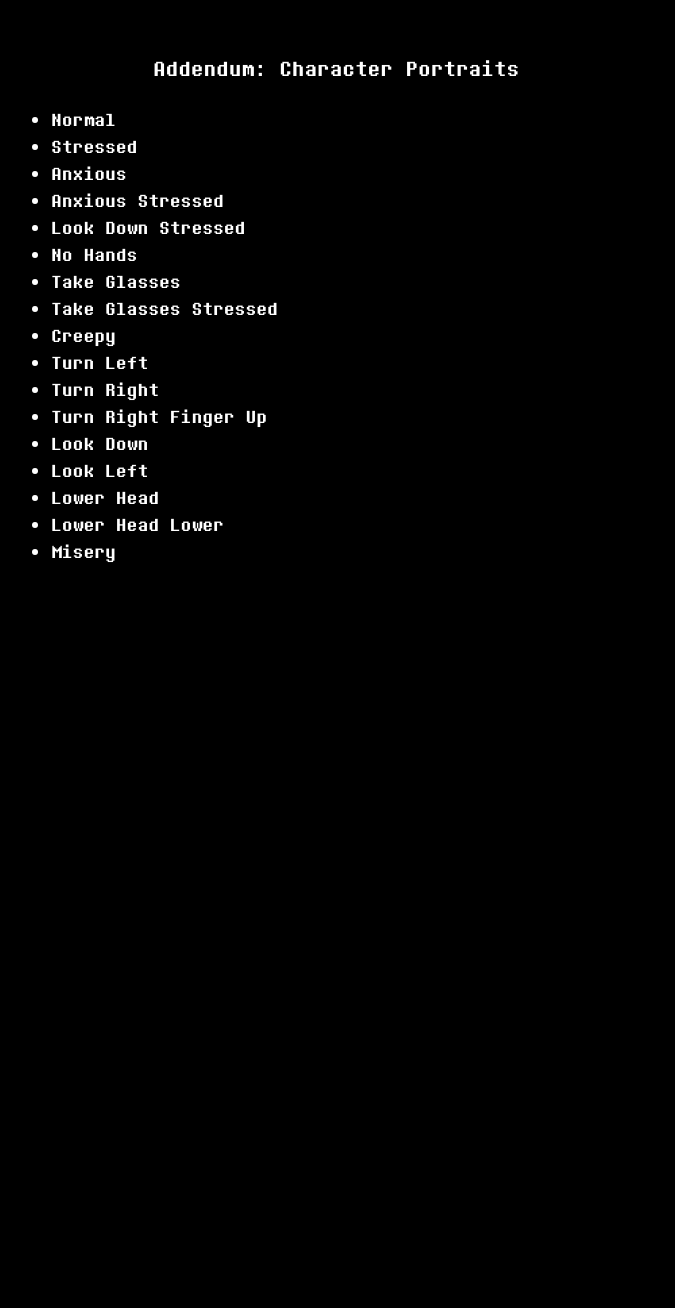
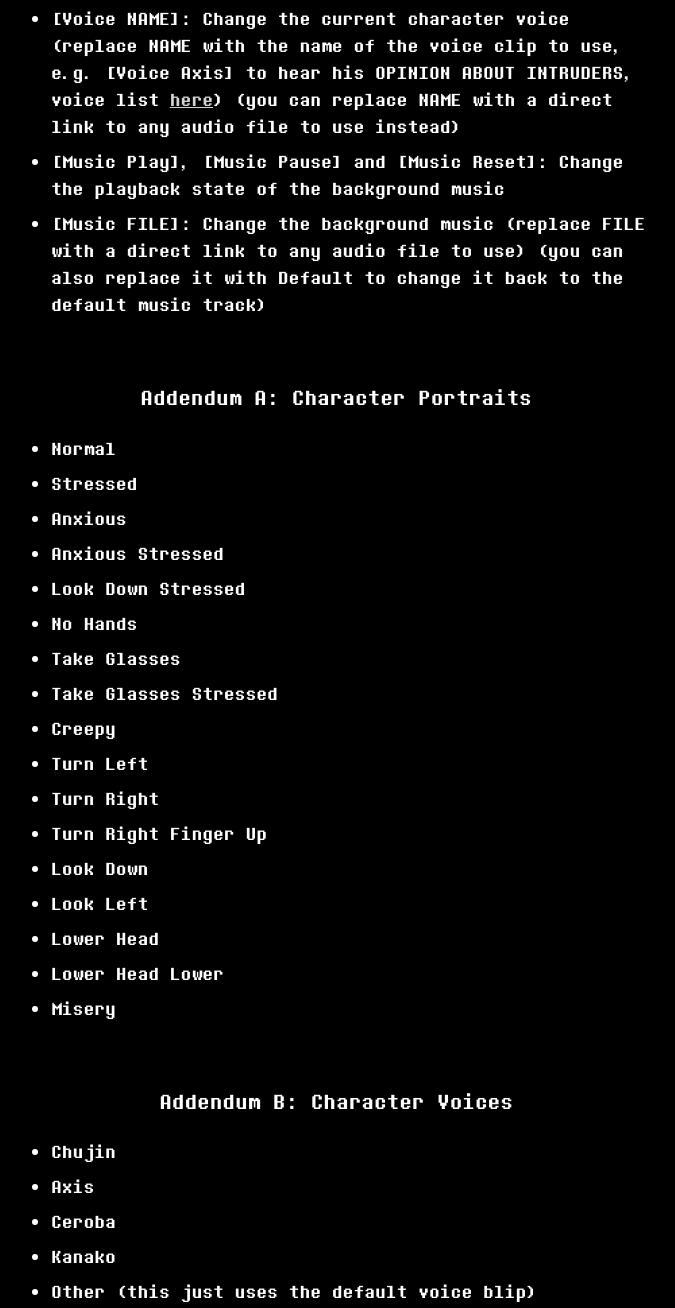
Before and after one commit to ToadsworthLP/ThisIsChujin, a plain HTML site: page editor.html in a window 1280 px wide. Shown: the part 1342-2650 px from the top of the page, without its empty margins (304-979 px from the left). Before the commit the page ends 1947 px from the top, so only its background shows below. Drawn offline with Linux system fonts and the light colour scheme.

Commit message:
Documented new features

```diff
--- a/css/editor.css
+++ b/css/editor.css
@@ -21,6 +21,10 @@ h1, h2, h3 {
 
 a {
     color: lightgrey;
+}
+
+li {
+    margin-bottom: 8px;
 }
 
 .button-row {
--- a/editor.html
+++ b/editor.html
@@ -50,10 +50,23 @@ That is all.
         (replace NAME with the name of the portrait to show, e.g. [Portrait Misery] to make Chujin feel horrible, portrait list <a href="#portraits">here</a>)
         (you can replace NAME with a direct link to any 179x142px image to use instead)
     </li>
+    <li>
+        [Voice NAME]: Change the current character voice
+        (replace NAME with the name of the voice clip to use, e.g. [Voice Axis] to hear his OPINION ABOUT INTRUDERS, voice list <a href="#voices">here</a>)
+        (you can replace NAME with a direct link to any audio file to use instead)
+    </li>
+    <li>
+        [Music Play], [Music Pause] and [Music Reset]: Change the playback state of the background music
+    </li>
+    <li>
+        [Music FILE]: Change the background music
+        (replace FILE with a direct link to any audio file to use)
+        (you can also replace it with Default to change it back to the default music track)
+    </li>
 </ul>
 
 <div class="spacer"></div>
-<h3 id="portraits">Addendum: Character Portraits</h3>
+<h3 id="portraits">Addendum A: Character Portraits</h3>
 <ul>
     <li>Normal</li>
     <li>Stressed</li>
@@ -74,6 +87,16 @@ That is all.
     <li>Misery</li>
 </ul>
 
+<div class="spacer"></div>
+<h3 id="voices">Addendum B: Character Voices</h3>
+<ul>
+    <li>Chujin</li>
+    <li>Axis</li>
+    <li>Ceroba</li>
+    <li>Kanako</li>
+    <li>Other (this just uses the default voice blip)</li>
+</ul>
+
 <script src="js/codec.js"></script>
 <script src="js/editor.js"></script>
 </body>
--- a/js/index.js
+++ b/js/index.js
@@ -122,7 +122,7 @@ const VOICE_PATHS = {
     "Axis": "https://toadsworthlp.github.io/ThisIsChujin/assets/sounds/talk/axis.wav",
     "Ceroba": "https://toadsworthlp.github.io/ThisIsChujin/assets/sounds/talk/ceroba.wav",
     "Kanako": "https://toadsworthlp.github.io/ThisIsChujin/assets/sounds/talk/kanako.wav",
-    "Default": "https://toadsworthlp.github.io/ThisIsChujin/assets/sounds/talk/default.wav"
+    "Other": "https://toadsworthlp.github.io/ThisIsChujin/assets/sounds/talk/other.wav"
 }
 
 const DEFAULT_BGM_PATH = "https://toadsworthlp.github.io/ThisIsChujin/assets/sounds/bgm/nothing-but-the-truth.mp3";
```
Also changed, not shown: 2 other files.
